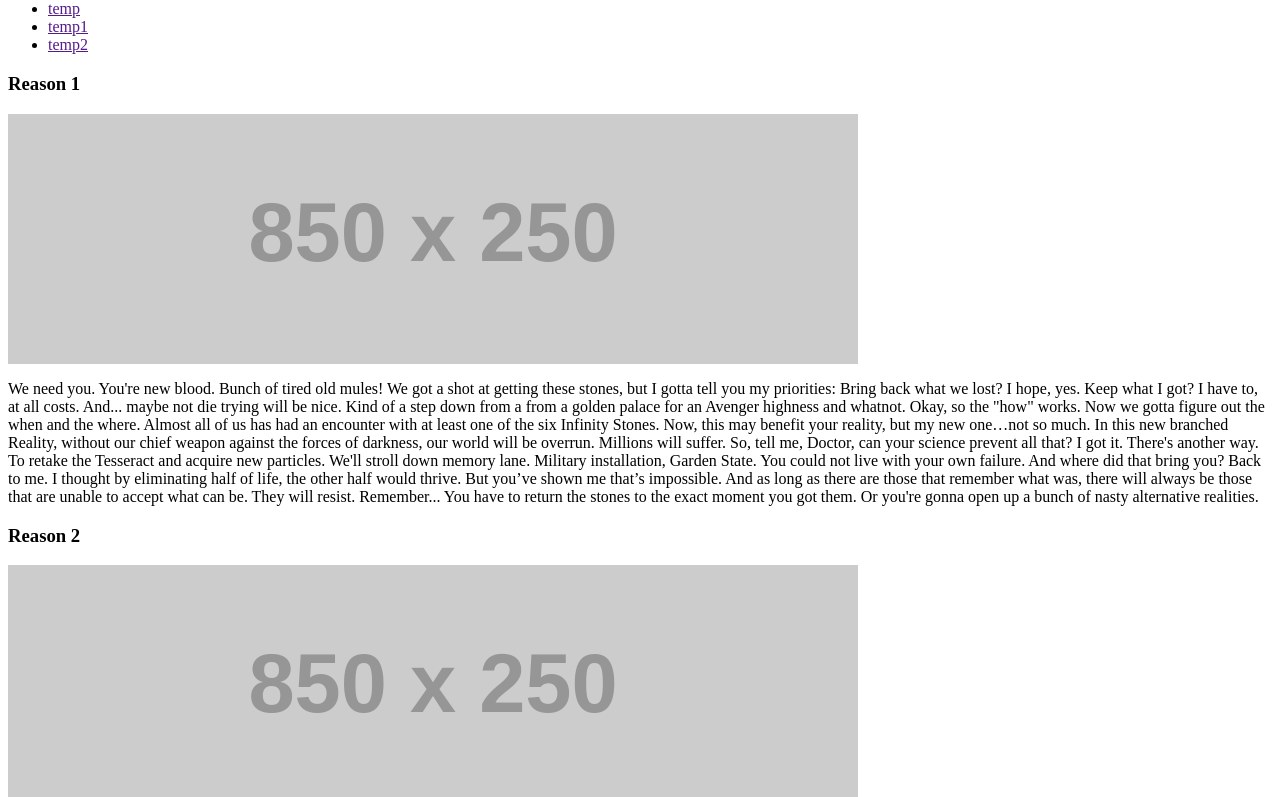
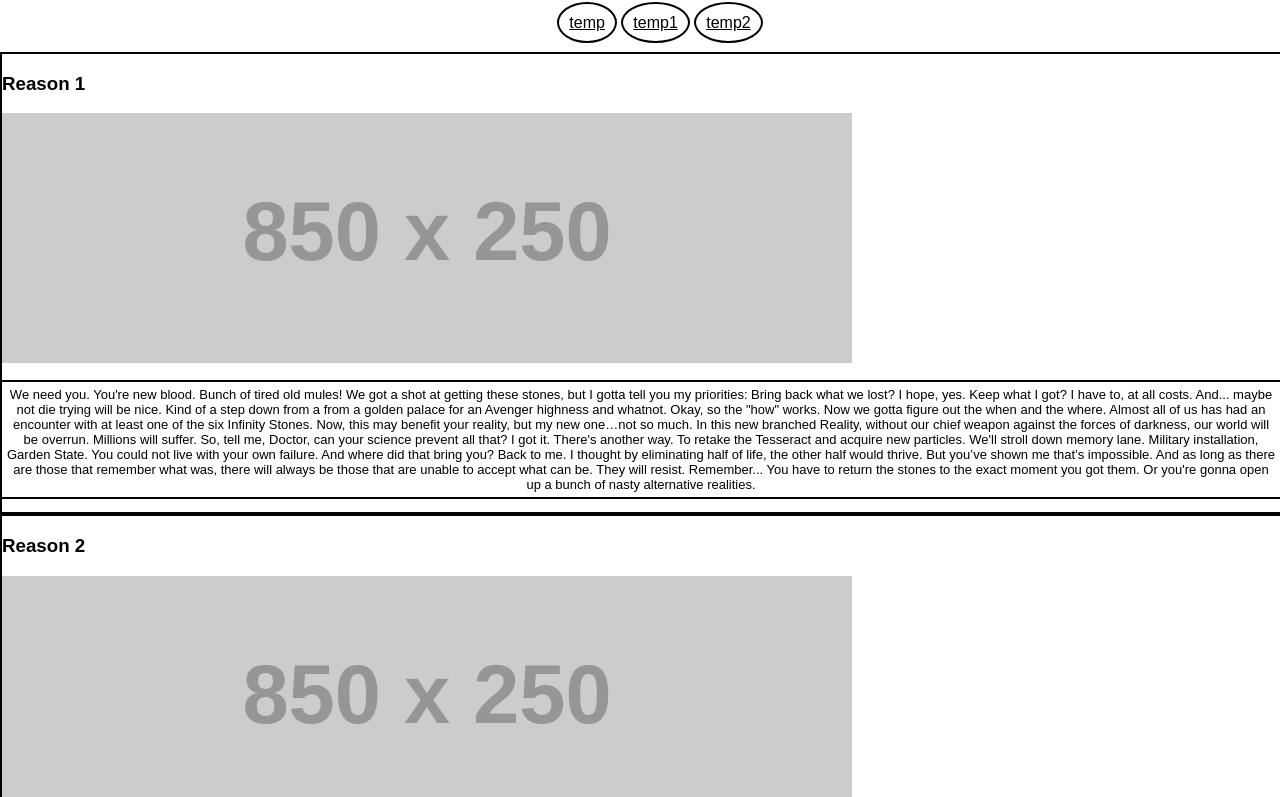
Before and after one commit to CullenSharp2/my_first_site, a plain HTML site: page index.html in a window 1280 px wide. Shown: the part 66-863 px from the top of the page. Drawn offline with Linux system fonts and the light colour scheme; placeholder pictures from the web are drawn by us.

Commit message:
added css styling

```diff
--- a/index.html
+++ b/index.html
@@ -1,10 +1,14 @@
+<!DOCTYPE html>
 <html lang="en">
+
 <head>
     <meta charset="UTF-8">
     <meta http-equiv="X-UA-Compatible" content="IE=edge">
     <meta name="viewport" content="width=device-width, initial-scale=1.0">
     <title>Avengers Sucked</title>
+    <link rel="stylesheet" href="styles.css">
 </head>
+
 <body>
     <header>
         <h1>Why Avengers Sucked</h1>
@@ -17,25 +21,64 @@
         </nav>
     </header>
     <main>
-       <section>
+        <section>
             <h3>Reason 1</h3>
             <img src="http://via.placeholder.com/850x250" alt="placeholder">
             <p>
-                We need you. You're new blood. Bunch of tired old mules! We got a shot at getting these stones, but I gotta tell you my priorities: Bring back what we lost? I hope, yes. Keep what I got? I have to, at all costs. And... maybe not die trying will be nice.  Kind of a step down from a from a golden palace for an Avenger highness and whatnot.   Okay, so the "how" works. Now we gotta figure out the when and the where. Almost all of us has had an encounter with at least one of the six Infinity Stones.  Now, this may benefit your reality, but my new one…not so much. In this new branched Reality, without our chief weapon against the forces of darkness, our world will be overrun. Millions will suffer. So, tell me, Doctor, can your science prevent all that?   I got it. There's another way. To retake the Tesseract and acquire new particles. We'll stroll down memory lane. Military installation, Garden State.  You could not live with your own failure. And where did that bring you? Back to me. I thought by eliminating half of life, the other half would thrive. But you’ve shown me that’s impossible. And as long as there are those that remember what was, there will always be those that are unable to accept what can be. They will resist.  Remember... You have to return the stones to the exact moment you got them. Or you're gonna open up a bunch of nasty alternative realities.
+                We need you. You're new blood. Bunch of tired old mules! We got a shot at getting these stones, but I
+                gotta tell you my priorities: Bring back what we lost? I hope, yes. Keep what I got? I have to, at all
+                costs. And... maybe not die trying will be nice. Kind of a step down from a from a golden palace for an
+                Avenger highness and whatnot. Okay, so the "how" works. Now we gotta figure out the when and the where.
+                Almost all of us has had an encounter with at least one of the six Infinity Stones. Now, this may
+                benefit your reality, but my new one…not so much. In this new branched Reality, without our chief weapon
+                against the forces of darkness, our world will be overrun. Millions will suffer. So, tell me, Doctor,
+                can your science prevent all that? I got it. There's another way. To retake the Tesseract and acquire
+                new particles. We'll stroll down memory lane. Military installation, Garden State. You could not live
+                with your own failure. And where did that bring you? Back to me. I thought by eliminating half of life,
+                the other half would thrive. But you’ve shown me that’s impossible. And as long as there are those that
+                remember what was, there will always be those that are unable to accept what can be. They will resist.
+                Remember... You have to return the stones to the exact moment you got them. Or you're gonna open up a
+                bunch of nasty alternative realities.
             </p>
         </section>
         <section>
             <h3>Reason 2</h3>
             <img src="http://via.placeholder.com/850x250" alt="placeholder">
             <p>
-                We need you. You're new blood. Bunch of tired old mules! We got a shot at getting these stones, but I gotta tell you my priorities: Bring back what we lost? I hope, yes. Keep what I got? I have to, at all costs. And... maybe not die trying will be nice.  Kind of a step down from a from a golden palace for an Avenger highness and whatnot.   Okay, so the "how" works. Now we gotta figure out the when and the where. Almost all of us has had an encounter with at least one of the six Infinity Stones.  Now, this may benefit your reality, but my new one…not so much. In this new branched Reality, without our chief weapon against the forces of darkness, our world will be overrun. Millions will suffer. So, tell me, Doctor, can your science prevent all that?   I got it. There's another way. To retake the Tesseract and acquire new particles. We'll stroll down memory lane. Military installation, Garden State.  You could not live with your own failure. And where did that bring you? Back to me. I thought by eliminating half of life, the other half would thrive. But you’ve shown me that’s impossible. And as long as there are those that remember what was, there will always be those that are unable to accept what can be. They will resist.  Remember... You have to return the stones to the exact moment you got them. Or you're gonna open up a bunch of nasty alternative realities.
+                We need you. You're new blood. Bunch of tired old mules! We got a shot at getting these stones, but I
+                gotta tell you my priorities: Bring back what we lost? I hope, yes. Keep what I got? I have to, at all
+                costs. And... maybe not die trying will be nice. Kind of a step down from a from a golden palace for an
+                Avenger highness and whatnot. Okay, so the "how" works. Now we gotta figure out the when and the where.
+                Almost all of us has had an encounter with at least one of the six Infinity Stones. Now, this may
+                benefit your reality, but my new one…not so much. In this new branched Reality, without our chief weapon
+                against the forces of darkness, our world will be overrun. Millions will suffer. So, tell me, Doctor,
+                can your science prevent all that? I got it. There's another way. To retake the Tesseract and acquire
+                new particles. We'll stroll down memory lane. Military installation, Garden State. You could not live
+                with your own failure. And where did that bring you? Back to me. I thought by eliminating half of life,
+                the other half would thrive. But you’ve shown me that’s impossible. And as long as there are those that
+                remember what was, there will always be those that are unable to accept what can be. They will resist.
+                Remember... You have to return the stones to the exact moment you got them. Or you're gonna open up a
+                bunch of nasty alternative realities.
             </p>
         </section>
         <section>
             <h3>Reason 3</h3>
             <img src="http://via.placeholder.com/850x250" alt="placeholder">
             <p>
-                We need you. You're new blood. Bunch of tired old mules! We got a shot at getting these stones, but I gotta tell you my priorities: Bring back what we lost? I hope, yes. Keep what I got? I have to, at all costs. And... maybe not die trying will be nice.  Kind of a step down from a from a golden palace for an Avenger highness and whatnot.   Okay, so the "how" works. Now we gotta figure out the when and the where. Almost all of us has had an encounter with at least one of the six Infinity Stones.  Now, this may benefit your reality, but my new one…not so much. In this new branched Reality, without our chief weapon against the forces of darkness, our world will be overrun. Millions will suffer. So, tell me, Doctor, can your science prevent all that?   I got it. There's another way. To retake the Tesseract and acquire new particles. We'll stroll down memory lane. Military installation, Garden State.  You could not live with your own failure. And where did that bring you? Back to me. I thought by eliminating half of life, the other half would thrive. But you’ve shown me that’s impossible. And as long as there are those that remember what was, there will always be those that are unable to accept what can be. They will resist.  Remember... You have to return the stones to the exact moment you got them. Or you're gonna open up a bunch of nasty alternative realities.
+                We need you. You're new blood. Bunch of tired old mules! We got a shot at getting these stones, but I
+                gotta tell you my priorities: Bring back what we lost? I hope, yes. Keep what I got? I have to, at all
+                costs. And... maybe not die trying will be nice. Kind of a step down from a from a golden palace for an
+                Avenger highness and whatnot. Okay, so the "how" works. Now we gotta figure out the when and the where.
+                Almost all of us has had an encounter with at least one of the six Infinity Stones. Now, this may
+                benefit your reality, but my new one…not so much. In this new branched Reality, without our chief weapon
+                against the forces of darkness, our world will be overrun. Millions will suffer. So, tell me, Doctor,
+                can your science prevent all that? I got it. There's another way. To retake the Tesseract and acquire
+                new particles. We'll stroll down memory lane. Military installation, Garden State. You could not live
+                with your own failure. And where did that bring you? Back to me. I thought by eliminating half of life,
+                the other half would thrive. But you’ve shown me that’s impossible. And as long as there are those that
+                remember what was, there will always be those that are unable to accept what can be. They will resist.
+                Remember... You have to return the stones to the exact moment you got them. Or you're gonna open up a
+                bunch of nasty alternative realities.
             </p>
         </section>
     </main>
@@ -55,4 +98,5 @@
         </nav>
     </footer>
 </body>
+
 </html>
--- /dev/null
+++ b/styles.css
@@ -0,0 +1,45 @@
+body {
+    background-color: white;
+    font-family: Arial, Helvetica, sans-serif;
+    margin: auto;
+}
+
+h1 {
+    text-align: center;
+}
+
+nav ul {
+    list-style: none;
+    text-align: center;
+    margin: auto;
+}
+
+nav {
+    margin: 20px;
+}
+
+nav li {
+    display: inline;
+    border: solid black 2px;
+    border-radius: 100%;
+    padding: 10px;
+}
+
+a {
+    color: black;
+}
+
+section p {
+    color: black;
+    text-align: center;
+    font-size: small;
+    border: solid black 2px;
+    border-left: none;
+    border-right: none;
+    padding: 5px;
+}
+
+section {
+    border: solid black 2px;
+    border-right: 10px;
+}
```
